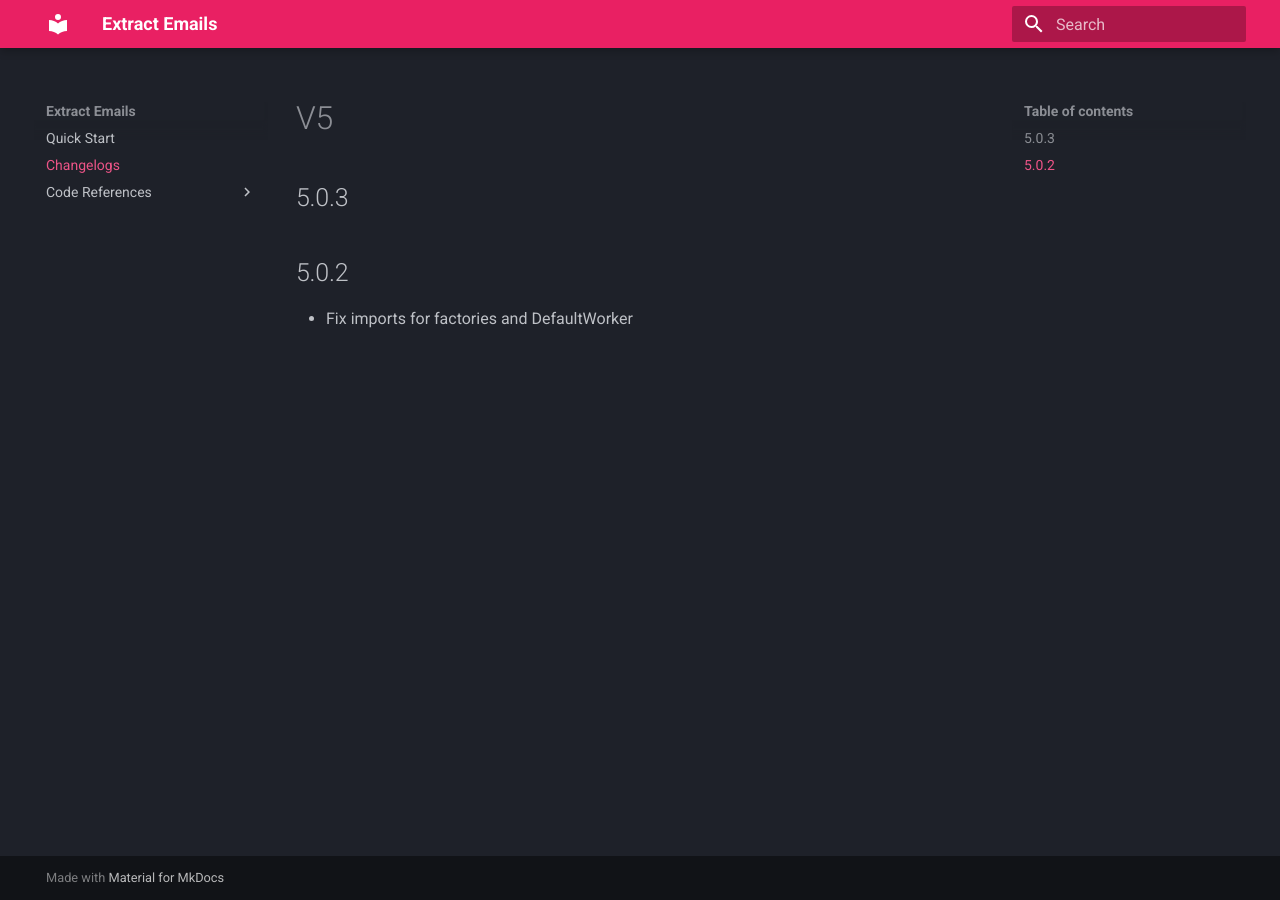
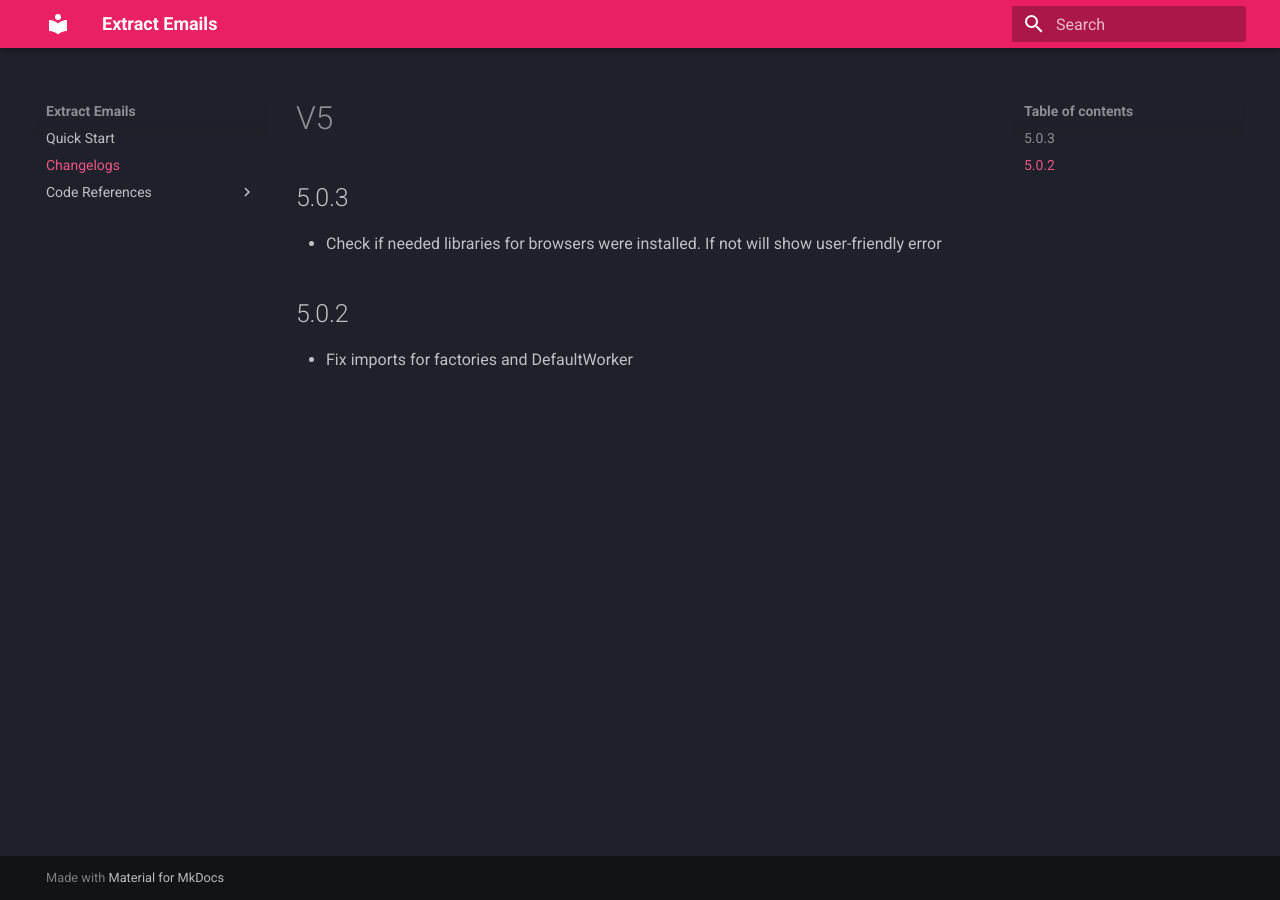
Before and after one commit to dmitriiweb/extract-emails, an MkDocs documentation site: the page built from docs/changelogs/v5.md, in a window 1280 px wide. Built offline with MkDocs 1.6.1 and Material for MkDocs 9.7.7, drawn with Linux system fonts in a browser that asks for light colours.

Commit message:
Update changelog

```diff
--- a/docs/changelogs/v5.md
+++ b/docs/changelogs/v5.md
@@ -1,7 +1,7 @@
 # V5
 
 ## 5.0.3
-
+- Check if needed libraries for browsers were installed. If not will show user-friendly error
 
 ## 5.0.2
 - Fix imports for factories and DefaultWorker
```
